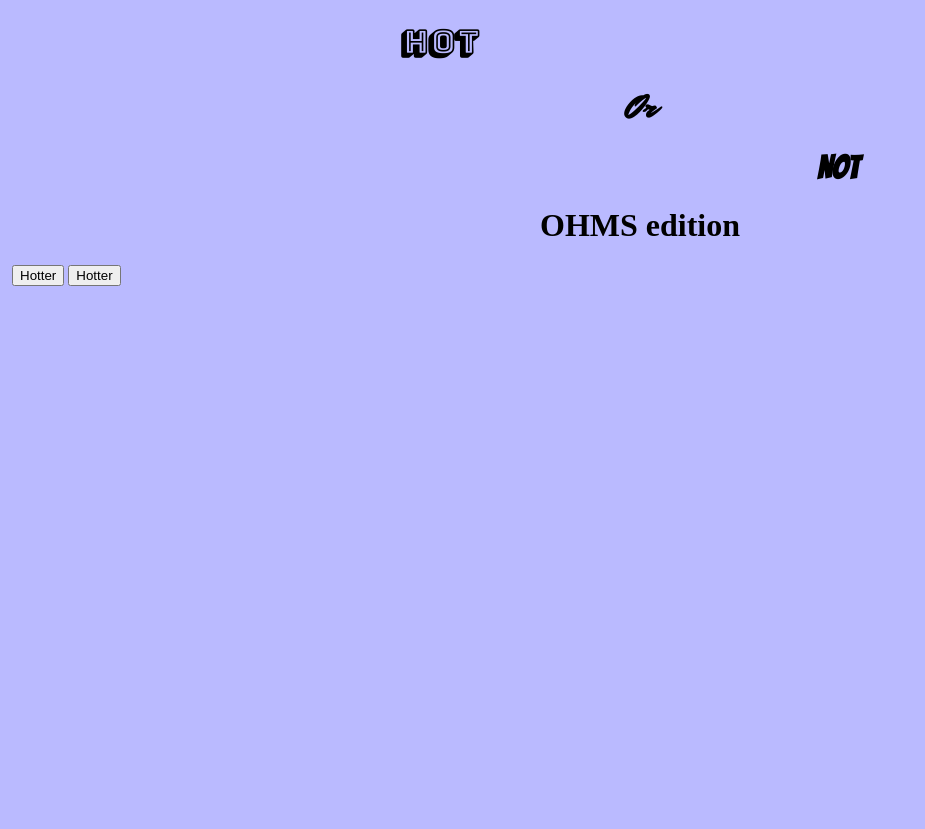
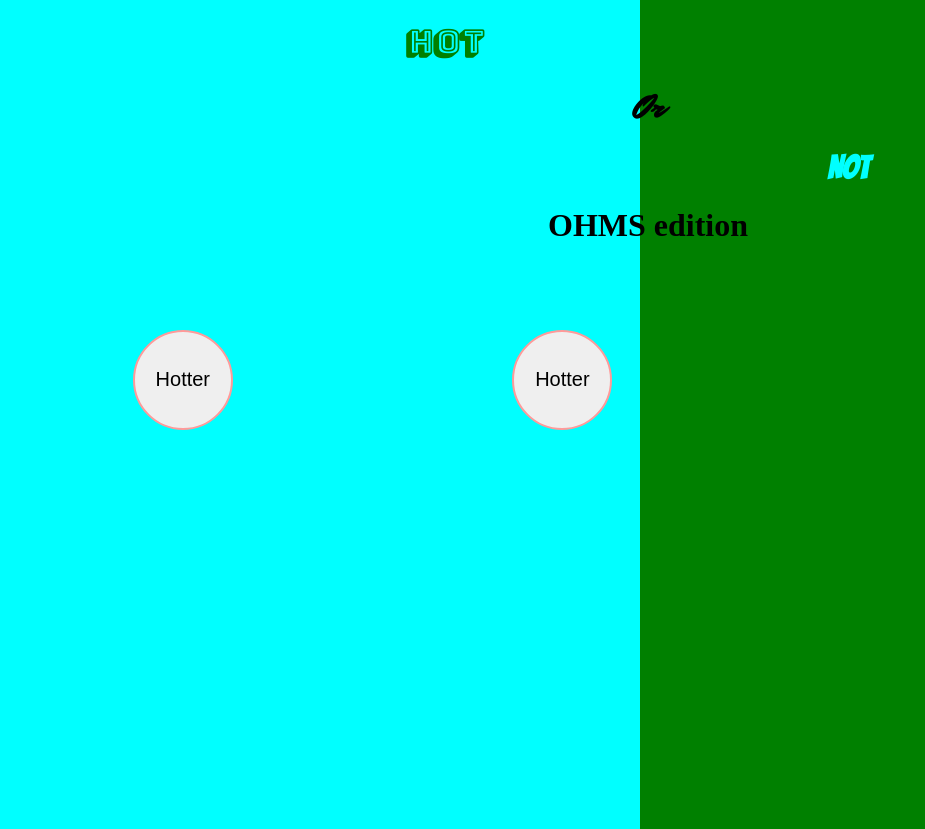
Before and after one commit to Sheaikah3284/HotOrNot, a plain HTML site: page index.html in a window 1280 px wide. Shown: the whole page, without its empty margins (0-925 px from the left). Before the commit the page ends 800 px from the top, so only its background shows below. Drawn offline with Linux system fonts and the light colour scheme.

Commit message:
Major css changes
Basic idea for buttons as well as background update

```diff
--- a/styles.css
+++ b/styles.css
@@ -5,14 +5,21 @@
 @import url('https://fonts.googleapis.com/css2?family=Bangers&display=swap');
 /*font-family: 'Bangers', cursive;*/
 
-body {
-    background-color: rgba(163, 163, 255, 0.743);
-
-}
-
+body{
+    width: 100%;
+    height: 100vh;
+    background: linear-gradient(
+      to right,
+      cyan 0%,
+      cyan 50%,
+      green 50%,
+      green 100%
+    );
+  }
 #hot {
     margin-left: 31%;
     font-family: 'Bungee Shade', cursive;
+    color: green;
 }
 
 #or{
@@ -23,6 +30,7 @@ body {
 #not {
     margin-left: 64%;
     font-family: 'Bangers', cursive;
+    color: cyan;
 }
 #OHMS{
     text-align: center;
@@ -33,3 +41,23 @@ body {
 .container {
     display: flex;
 }
+#leftBtn{
+    margin-left: 120%;
+    margin-top: 45%;
+    width: 100px;
+    height: 100px;
+    border-radius: 50%;
+    color: rgb(0, 0, 0);
+    font-size: 20px;
+    border: 2px solid rgb(255, 154, 154);
+}
+#rightBtn{
+    margin-left: 385%;
+    margin-top: 45%;
+    width: 100px;
+    height: 100px;
+    border-radius: 50%;
+    color: rgb(0, 0, 0);
+    font-size: 20px;
+    border: 2px solid rgb(255, 154, 154);
+}
```
